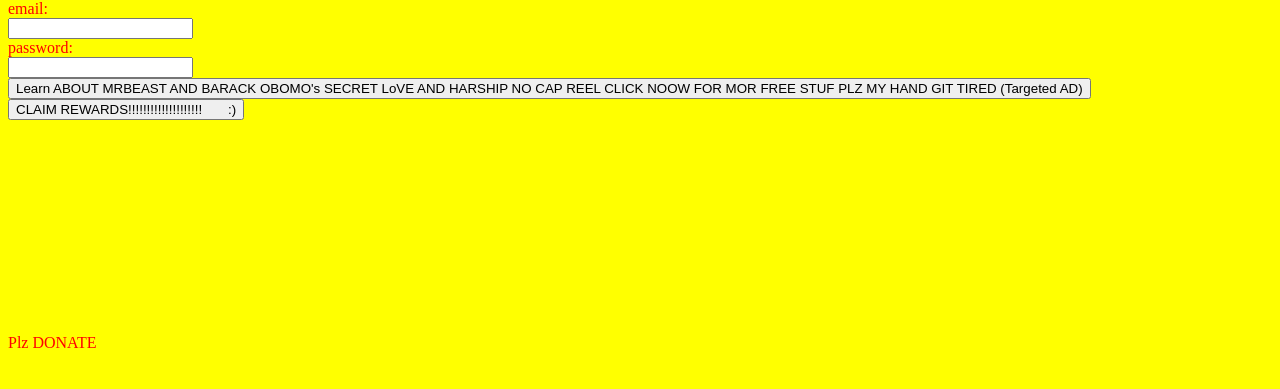
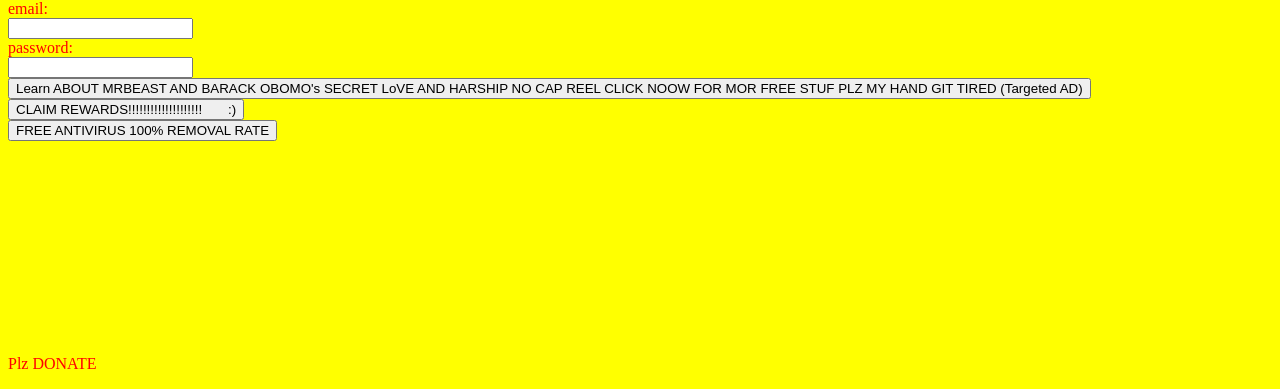
Before and after one commit to 9kh9/9kh9.github.io, a plain HTML site: page index.html in a window 1280 px wide. Shown: the part 505-894 px from the top of the page. Before the commit the page ends 873 px from the top, so only its background shows below. Drawn offline with Linux system fonts and the light colour scheme.

Commit message:
Update index.html

```diff
--- a/index.html
+++ b/index.html
@@ -36,6 +36,9 @@
 
     <form action="https://www.youtube.com/watch?v=dQw4w9WgXcQ">
     <input type="submit" value="CLAIM REWARDS!!!!!!!!!!!!!!!!!!!!       :)" />
+</form>
+   <form action="https://9kh9.github.io/drakewiki">
+    <input type="submit" value="FREE ANTIVIRUS 100% REMOVAL RATE" />
 </form>
     <form action="https://www.youtube.com/watch?v=dQw4w9WgXcQ"
   <input type="square" value="Verify u not bot />
```
